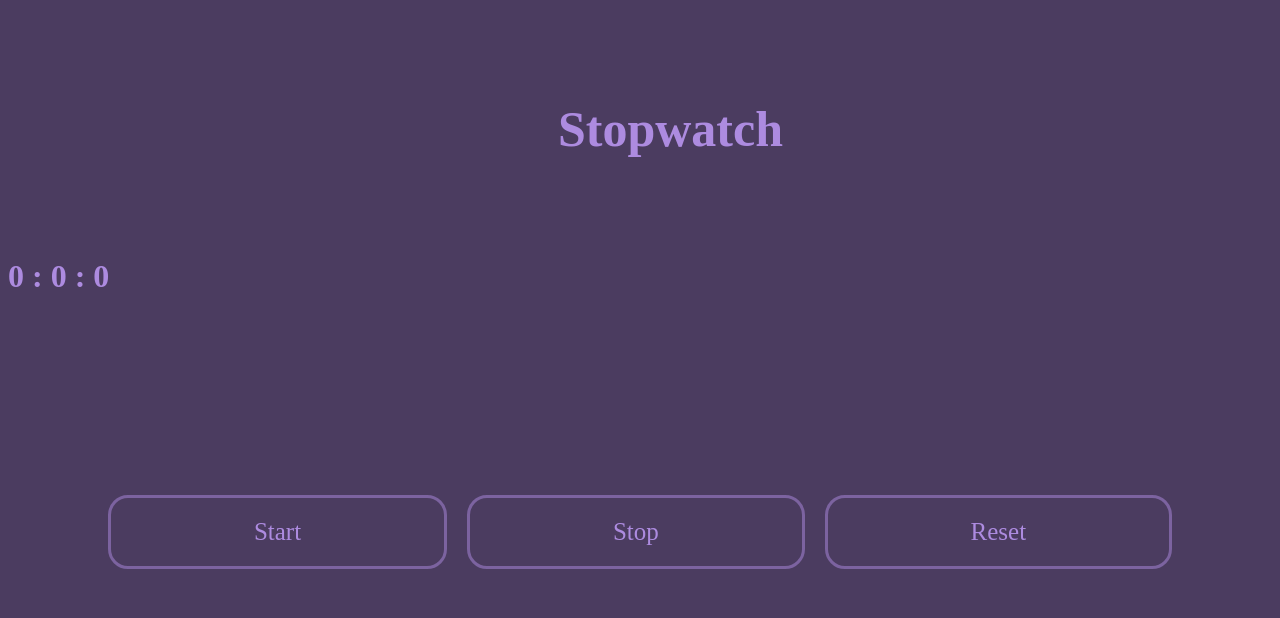
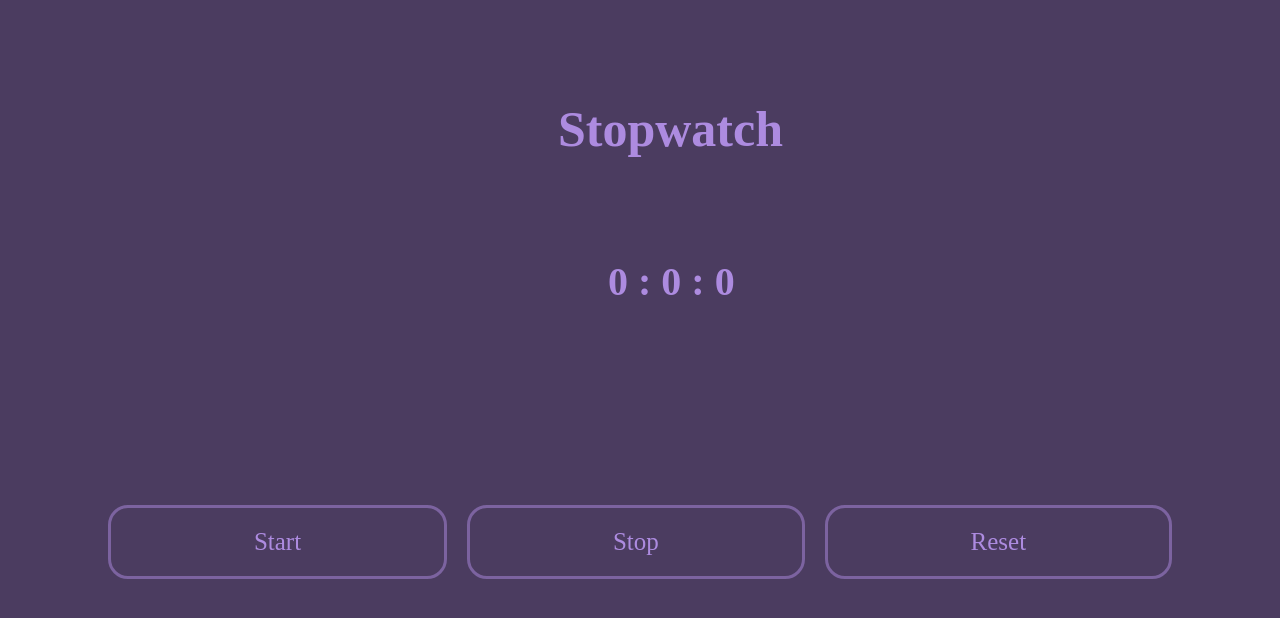
Before and after one commit to Larkspurrr/Stopwatch, a plain HTML site: page index.html in a window 1280 px wide. Drawn offline with Linux system fonts and the light colour scheme.

Commit message:
Update style.css
Changed "timer" to "stopwatch" in code.

```diff
--- a/style.css
+++ b/style.css
@@ -23,7 +23,7 @@
     background-color: #191421;
 }
 
-#timer {
+#stopwatch {
     font-size: 40px;
     margin: 100px 600px;
     white-space: nowrap;
```
